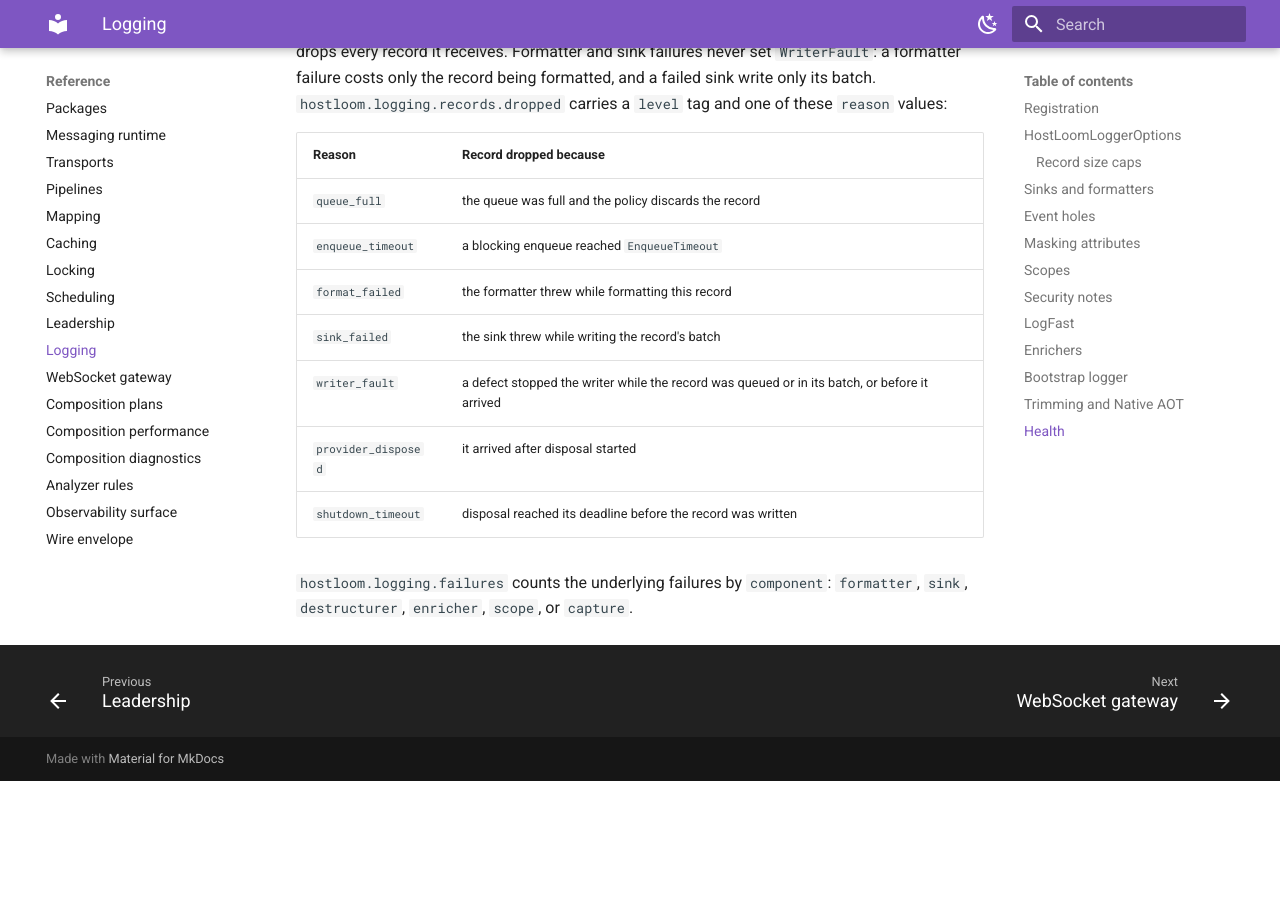
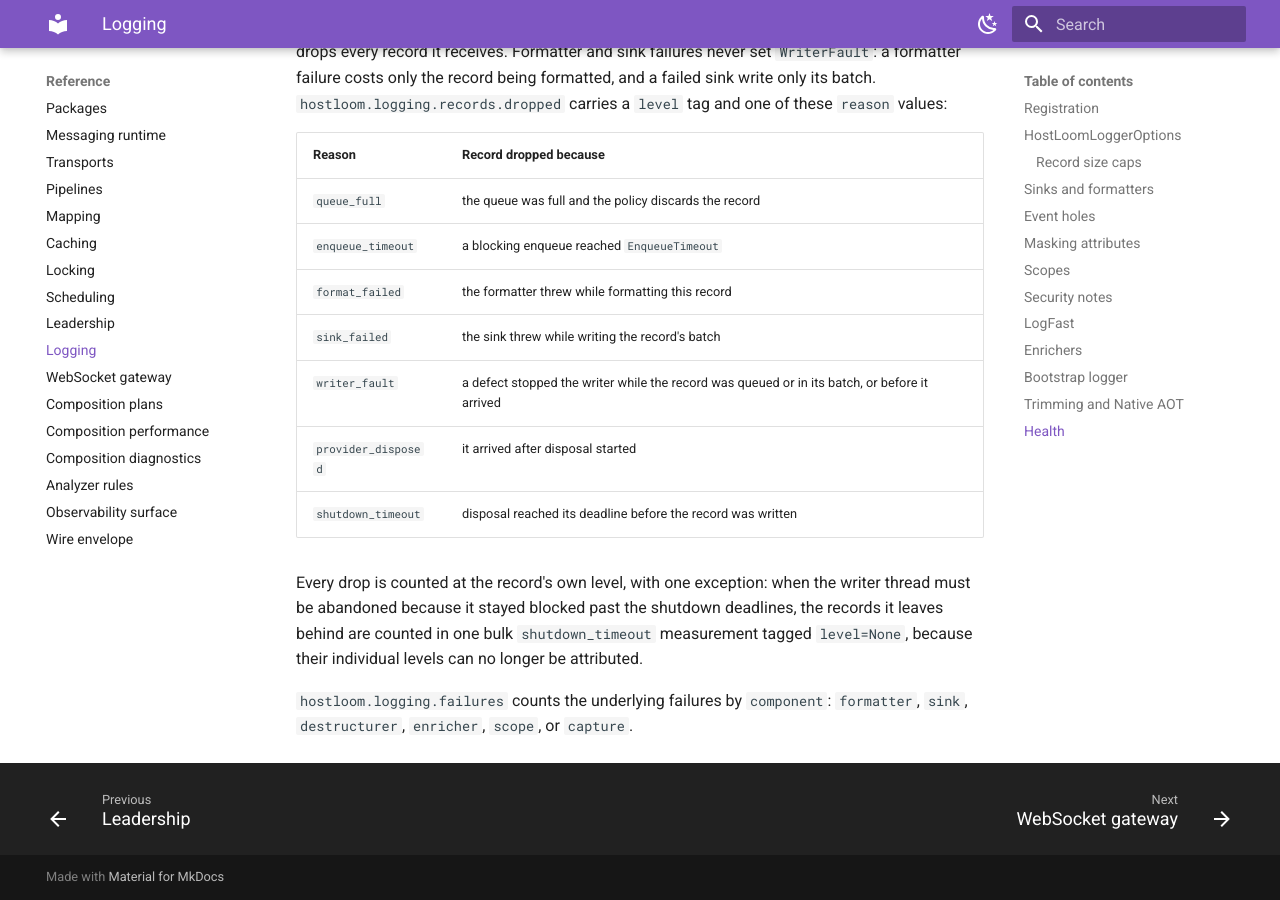
Before and after one commit to kidoz/hostloom, an MkDocs documentation site: the page built from docs/reference/logging.md, in a window 1280 px wide and 900 px high, scrolled down 12333 px. Built offline with MkDocs 1.6.1 and Material for MkDocs 9.7.7, drawn with Linux system fonts in a browser that asks for light colours; before the commit the page ends 13114 px from its top, so only the background shows below that.

Commit message:
Document bulk shutdown drops tagged level None

```diff
--- a/docs/reference/logging.md
+++ b/docs/reference/logging.md
@@ -476,5 +476,10 @@ of these `reason` values:
 | `provider_disposed` | it arrived after disposal started |
 | `shutdown_timeout` | disposal reached its deadline before the record was written |
 
+Every drop is counted at the record's own level, with one exception: when the writer thread must
+be abandoned because it stayed blocked past the shutdown deadlines, the records it leaves behind
+are counted in one bulk `shutdown_timeout` measurement tagged `level=None`, because their
+individual levels can no longer be attributed.
+
 `hostloom.logging.failures` counts the underlying failures by `component`: `formatter`, `sink`,
 `destructurer`, `enricher`, `scope`, or `capture`.
```
